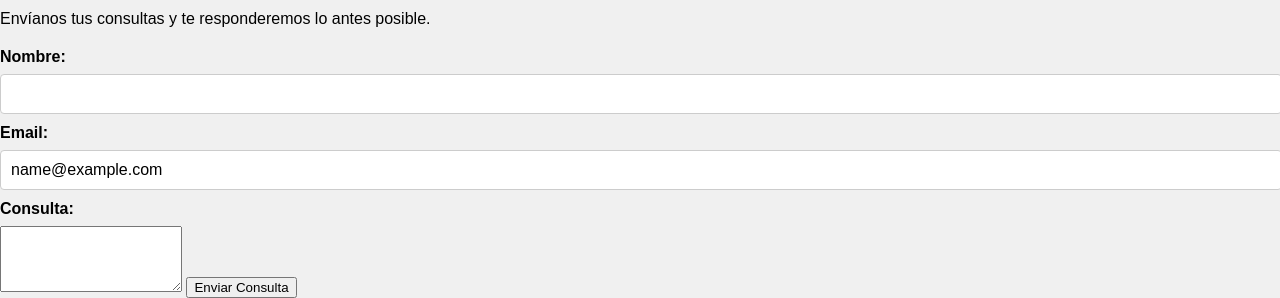
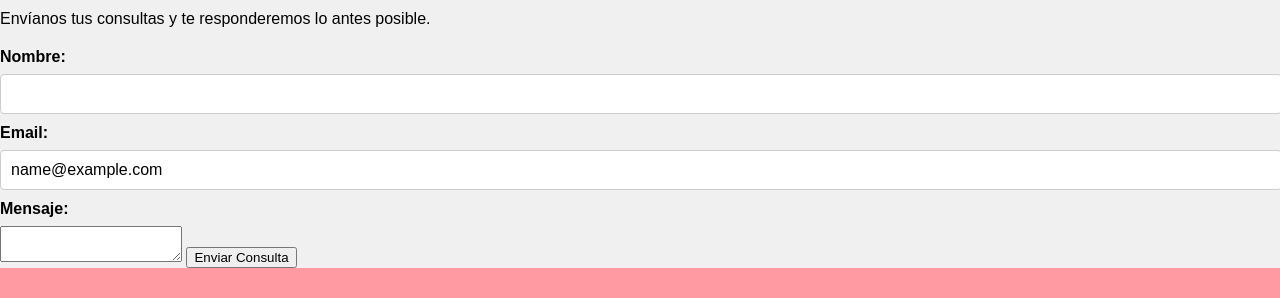
Before and after one commit to AlumnoMDQ/plopparty, a Flask app: page /contacto in a window 1280 px wide. Shown: the part 670-968 px from the top of the page. After the commit the page ends 938 px from the top, so only its background shows below. Run offline with Flask 3, Linux system fonts and the light colour scheme; the visitor is signed in with stand-in values (Sample User, id 1).

Commit message:
envio de mails de consulta

```diff
--- a/app.py
+++ b/app.py
@@ -29,13 +29,6 @@ class User(UserMixin, db.Model):
 def load_user(user_id):
     return User.query.get(int(user_id))
 
-# Configuración del correo electrónico
-app.config['MAIL_SERVER'] = 'smtp.gmail.com'
-app.config['MAIL_PORT'] = 465
-app.config['MAIL_USERNAME'] = 'tu_email@gmail.com'  # Cambiar a la dirección de correo para enviar los mensajes
-app.config['MAIL_PASSWORD'] = 'tu_contraseña'  # Cambiar a la contraseña de la cuenta de correo
-app.config['MAIL_USE_TLS'] = False
-app.config['MAIL_USE_SSL'] = True
 
 mail = Mail(app)
 
@@ -86,12 +79,14 @@ def logout():
 
 # Ruta para la página de contacto
 @app.route('/contacto', methods=['GET', 'POST'])
-@login_required  # Asegura que el usuario esté autenticado para acceder a esta ruta
+@login_required
 def contacto():
     if request.method == 'POST':
-        nombre = current_user.nombre_usuario  # Obtiene el nombre del usuario autenticado
-        email = current_user.email  # Obtiene el email del usuario autenticado
-        mensaje = request.form.get('mensaje', '')  # Asegúrate de que 'mensaje' se obtiene correctamente
+        nombre = current_user.nombre_usuario
+        email = current_user.email
+        mensaje = request.form.get('mensaje', '')
+
+        print(f'Debug: Nombre: {nombre}, Email: {email}, Mensaje: {mensaje}')  # Mensaje de depuración
 
         if not mensaje:
             flash('Por favor, ingrese un mensaje.', 'error')
@@ -105,13 +100,32 @@ def contacto():
             msg.body = f'Nombre: {nombre}\nEmail: {email}\nConsulta:\n{mensaje}'
             mail.send(msg)
 
+            print("Correo enviado exitosamente.")  # Mensaje de depuración
             flash('Consulta enviada correctamente.', 'success')
             return redirect(url_for('index'))
         except Exception as e:
+            print(f'Error al enviar el correo: {str(e)}')  # Mensaje de depuración
             flash(f'Error al enviar el correo: {str(e)}', 'error')
             return render_template('contacto.html')
 
     return render_template('contacto.html')
+
+
+
+@app.route('/enviar_correo_prueba')
+def enviar_correo_prueba():
+    try:
+        msg = Message('Correo de Prueba - PlopParty',
+                      sender=app.config['MAIL_USERNAME'],
+                      recipients=['ploppartytermas@gmail.com'])  # Cambiar al correo destinatario
+        msg.body = 'Este es un correo de prueba desde PlopParty.'
+        mail.send(msg)
+
+        print("Correo de prueba enviado exitosamente.")  # Mensaje de depuración
+        return 'Correo de prueba enviado exitosamente.'
+    except Exception as e:
+        print(f'Error al enviar el correo de prueba: {str(e)}')  # Mensaje de depuración
+        return f'Error al enviar el correo de prueba: {str(e)}'
 
 # Ruta para la página de perfil del usuario
 @app.route('/perfil')
--- a/componentes/config.py
+++ b/componentes/config.py
@@ -4,6 +4,6 @@ class Config:
     MAIL_SERVER = 'smtp.gmail.com'
     MAIL_PORT = 465
     MAIL_USERNAME = 'consultasplopparty@gmail.com'
-    MAIL_PASSWORD = '123563Asd'
+    MAIL_PASSWORD = 'lhkd vtqw iahl ckiy'
     MAIL_USE_TLS = False
     MAIL_USE_SSL = True
--- a/templates/contacto.html
+++ b/templates/contacto.html
@@ -16,15 +16,15 @@
             <p>Envíanos tus consultas y te responderemos lo antes posible.</p>
 
             {% if current_user.is_authenticated %}
-            <form action="#" method="POST">
+            <form action="{{ url_for('contacto') }}" method="POST">
                 <label for="nombre">Nombre:</label>
                 <input type="text" id="nombre" name="nombre" required>
 
                 <label for="email">Email:</label>
                 <input type="email" id="email" name="email" value="{{ current_user.email }}" readonly>
 
-                <label for="consulta">Consulta:</label>
-                <textarea id="consulta" name="consulta" rows="4" required></textarea>
+                <label for="mensaje">Mensaje:</label>
+                <textarea id="mensaje" name="mensaje" required></textarea>
 
                 <button type="submit">Enviar Consulta</button>
             </form>
```
Also changed, not shown: static/scripts.js (renamed from static/script.js), 1 other file.
